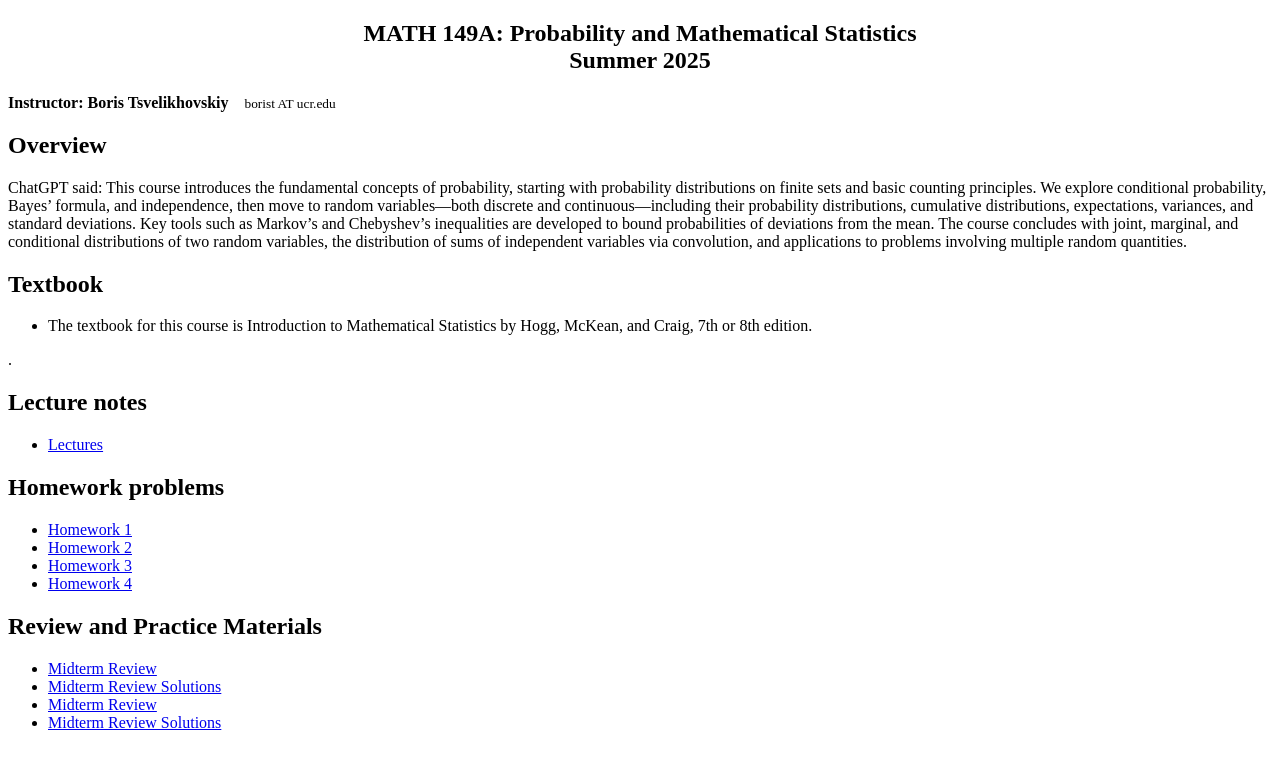
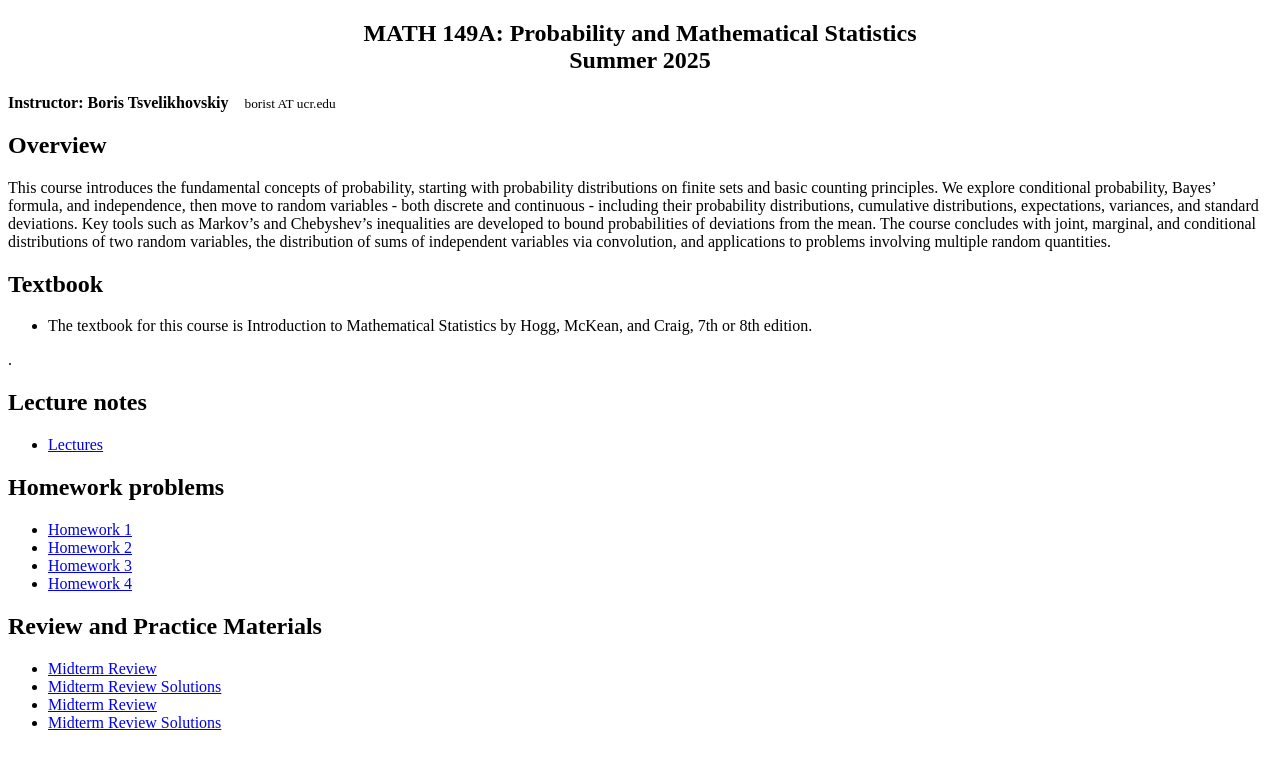
Before and after one commit to BorisTsv/BorisTsv.github.io, a plain HTML site: page Probability.html in a window 1280 px wide. Drawn offline with Linux system fonts and the light colour scheme.

Commit message:
Update Probability.html

```diff
--- a/Probability.html
+++ b/Probability.html
@@ -6,10 +6,8 @@
 <b>Instructor: Boris Tsvelikhovskiy </b> &nbsp&nbsp <small>borist AT ucr.edu</small>
 
 <h2>Overview</h2>
-ChatGPT said:
-
 This course introduces the fundamental concepts of probability, starting with probability distributions on finite sets and basic counting principles.
-  We explore conditional probability, Bayes’ formula, and independence, then move to random variables—both discrete and continuous—including their probability distributions,
+  We explore conditional probability, Bayes’ formula, and independence, then move to random variables - both discrete and continuous - including their probability distributions,
   cumulative distributions, expectations, variances, and standard deviations. Key tools such as Markov’s and Chebyshev’s inequalities are developed to bound probabilities of deviations from the mean.
   The course concludes with joint, marginal, and conditional
   distributions of two random variables, the distribution of sums of independent variables via convolution, and applications to problems involving multiple random quantities.
```
